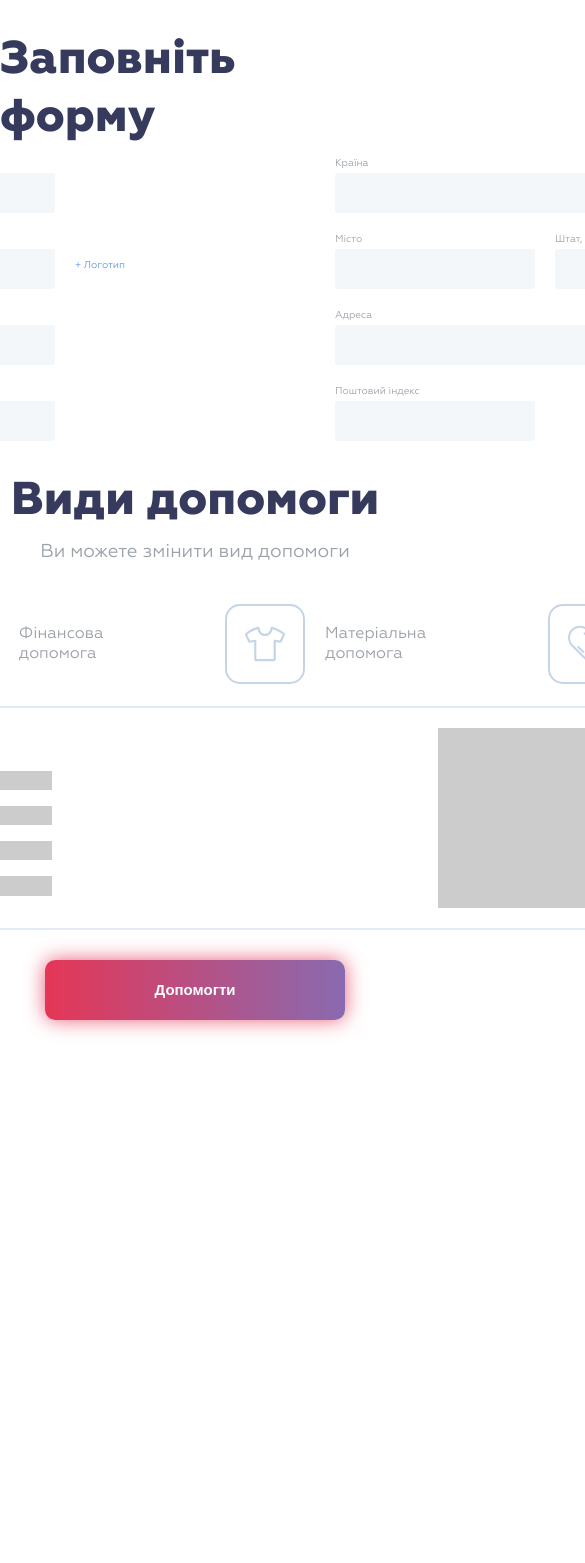
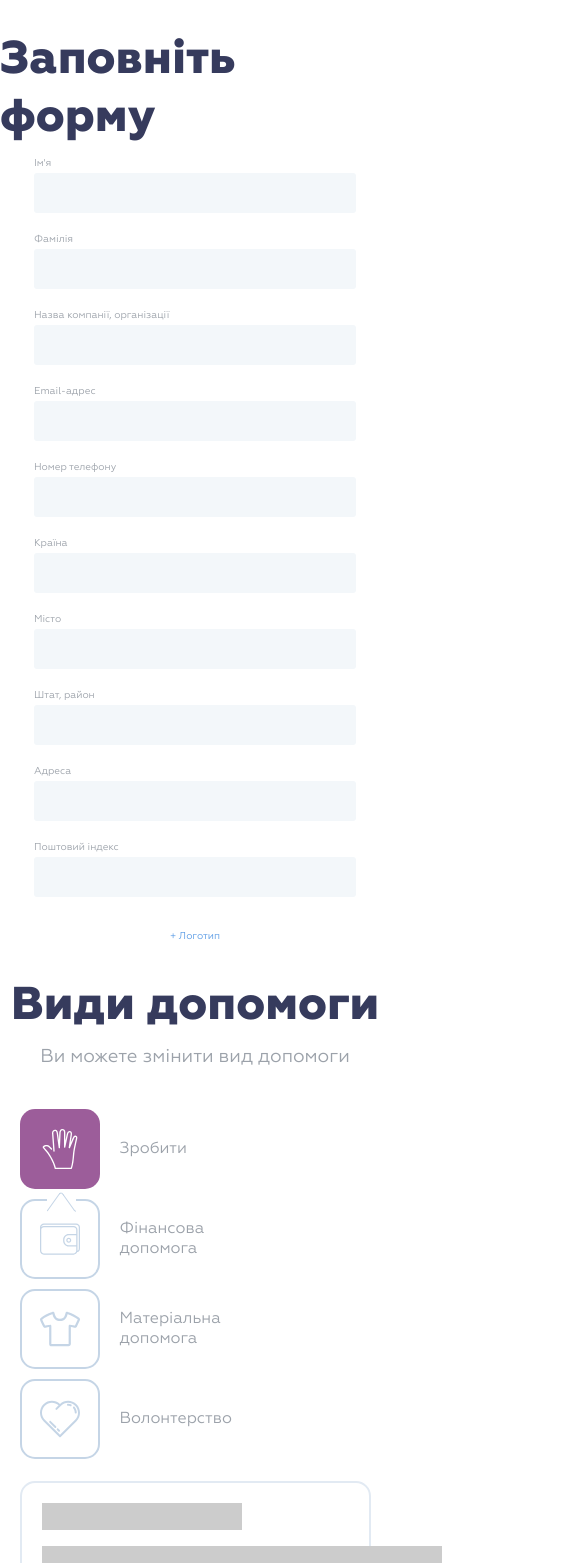
Before and after one commit to Cruciano/charity-form, a React (Create React App) app: page / in a window 390 px wide. Shown: the top 1563 px of the page, 585 px wide, since content can reach past the window. Before the commit the page ends 1120 px from the top, so only its background shows below. Built offline with nearby package versions, Linux system fonts and the light colour scheme.

Commit message:
Adaptivity

```diff
--- a/src/components/CharityForm/CharityForm.module.css
+++ b/src/components/CharityForm/CharityForm.module.css
@@ -3,6 +3,23 @@
     flex-direction: column;
     align-items: center;
 }
+
+@media (min-width: 1130px) {
+    .charityFormGrid {
+        display: grid;
+        grid-template-columns: 200px 200px 240px 200px 200px;
+        gap: 20px;
+    }
+}
+
+@media (max-width: 1130px){
+    .charityFormGrid {
+        display: flex;
+        flex-direction: column;
+        gap: 20px;
+    }
+}
+
 .charityForm h1 {
     margin-bottom: 10px ;
 }
@@ -10,12 +27,6 @@
 .charityForm h3 {
     margin: 0 0 40px 0;
     font-weight: 300;
-}
-
-.charityFormGrid {
-    display: grid;
-    grid-template-columns: 200px 200px 240px 200px 200px;
-    gap: 20px;
 }
 
 .inputLogo {
--- a/src/components/FakeAid/FakeAid.module.css
+++ b/src/components/FakeAid/FakeAid.module.css
@@ -1,6 +1,19 @@
-.container {
-    display: flex;
-    justify-content: space-between;
+@media (min-width: 1130px) {
+    .container {
+        display: flex;
+        justify-content: space-between;
+    }
+}
+
+@media (max-width: 1130px) {
+    .container {
+        display: flex;
+        flex-direction: column;
+    }
+
+    .fakeBlock {
+        margin-top: 10px;
+    }
 }
 
 .fakeTitle {
--- a/src/components/FinancialAid/FinancialAid.module.css
+++ b/src/components/FinancialAid/FinancialAid.module.css
@@ -1,6 +1,15 @@
-.container {
-    display: flex;
-    justify-content: space-between;
+@media (min-width: 1130px) {
+    .container {
+        display: flex;
+        justify-content: space-between;
+    }
+}
+
+@media (max-width: 1130px) {
+    .container {
+        display: flex;
+        flex-direction: column;
+    }
 }
 
 .container p {
--- a/src/components/PaymentMethod/PaymentMethod.module.css
+++ b/src/components/PaymentMethod/PaymentMethod.module.css
@@ -1,7 +1,17 @@
-.container {
-    display: grid;
-    grid-template-columns: 1fr 1fr 1fr;
-    gap: 20px;
+@media (min-width: 1130px) {
+    .container {
+        display: grid;
+        grid-template-columns: 1fr 1fr 1fr;
+        gap: 20px;
+    }
+}
+
+@media (max-width: 1130px) {
+    .container {
+        display: flex;
+        flex-direction: column;
+        gap: 20px;
+    }
 }
 
 .method {
--- a/src/components/TabBlock/TabBlock.module.css
+++ b/src/components/TabBlock/TabBlock.module.css
@@ -1,11 +1,27 @@
-.tabBlock {
-    width: 1130px;
-}
 
 .tabContainer {
     display: flex;
     gap: 10px;
-    justify-content: space-between;
+
+}
+
+@media (min-width: 1130px) {
+    .tabContainer {
+        justify-content: space-between;
+    }
+
+    .tabBlock {
+        width: 1130px;
+    }
+}
+
+@media (max-width: 1130px) {
+    .tabContainer {
+        flex-direction: column;
+    }
+    .tabBlock {
+        width: 90%;
+    }
 }
 
 .content {
```
